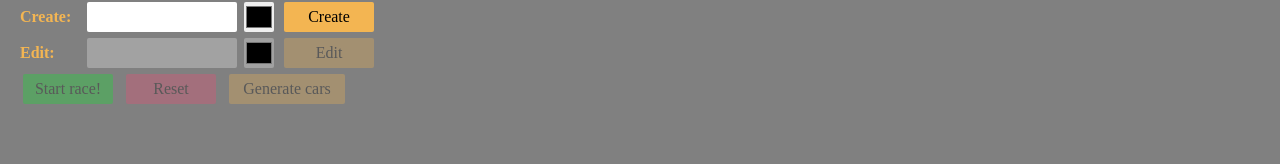
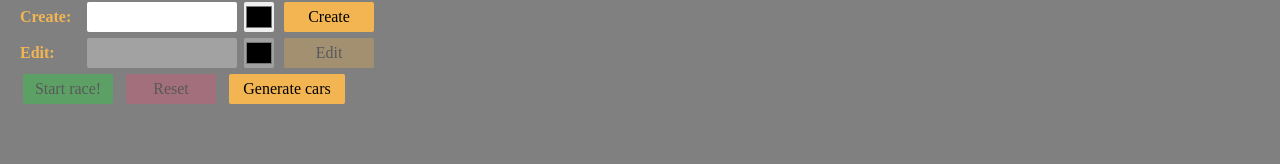
Before and after one commit to achiewe/async-race, a React (Create React App) app: page / in a window 1280 px wide. Shown: the part 127-291 px from the top of the page. Built offline with nearby package versions, Linux system fonts and the light colour scheme.

Commit message:
add functionality to manage race settings and dynamically generate cars

```diff
--- a/src/components/carSettings/raceSettings.tsx
+++ b/src/components/carSettings/raceSettings.tsx
@@ -1,6 +1,31 @@
+import brandsCollection from "../../services/brandsCollection";
+import { createCar } from "../../services/getDataApi";
+import getRandomInt from "../../services/getRandomInt";
+import modelCollection from "../../services/modelCollection";
+import { TCar } from "../../types/TCarsData";
+import PropsRaceSettings from "../../types/propsRaceSettings";
 import Button from "../buttons/button";
 
-function RaceSettings() {
+function RaceSettings({ carsControlData, dataStatus }: PropsRaceSettings) {
+  const randomName = (): string => {
+    const randomNum = getRandomInt(0, brandsCollection.length);
+    return `${brandsCollection[randomNum]} ${modelCollection[randomNum]}`;
+  };
+
+  const randomColor = (): string => {
+    return `#${(0x1000000 + Math.random() * 0xffffff)
+      .toString(16)
+      .slice(1, 7)}`;
+  };
+
+  const generateCars = async () => {
+    const newCarsSet: Promise<TCar>[] = Array.from(Array(100)).map(() =>
+      createCar(randomName(), randomColor())
+    );
+    await Promise.all(newCarsSet);
+    dataStatus.setDataChanged(true);
+  };
+
   return (
     <>
       <div className="settings-container">
@@ -24,10 +49,8 @@ function RaceSettings() {
           <Button
             className="button btn-generate"
             text="Generate cars"
-            disabled
-            handleClick={() => {
-              console.log("click");
-            }}
+            disabled={false}
+            handleClick={generateCars}
           />
         </div>
       </div>
--- a/src/components/pages/garage-page/garage.tsx
+++ b/src/components/pages/garage-page/garage.tsx
@@ -1,9 +1,10 @@
-import { useState } from "react";
+import { useReducer, useState } from "react";
 import { TAppState } from "../../../types/TAppState";
 import CreateCarItem from "../../carSettings/createCar";
 import EditCarItem from "../../carSettings/updateCar";
 import { TCars } from "../../../types/TCarsData";
 import RaceSettings from "../../carSettings/raceSettings";
+import { TCarControls } from "../../../types/TControls";
 
 interface Props {
   appState: TAppState;
@@ -12,6 +13,20 @@ function Garage({ appState }: Props): JSX.Element {
   const pageLimit = 7;
   const [carsOnPage, setCarsOnPage] = useState<TCars>([]);
   const [dataChanged, setDataChanged] = useState(false);
+  const manageCars = (
+    state: TCarControls[],
+    action: { type: string; car: TCarControls }
+  ) => {
+    if (action.type === "add") return [...state, action.car];
+
+    if (action.type === "delete") {
+      const newCollection = state.filter((item) => item !== action.car);
+      return [...newCollection];
+    }
+    return [...state];
+  };
+
+  const [carsControl, carsControlDispatch] = useReducer(manageCars, []);
   return (
     <main>
       <div>
@@ -21,7 +36,10 @@ function Garage({ appState }: Props): JSX.Element {
         />
         <EditCarItem appState={appState} />
         <div className="settings-btns">
-          <RaceSettings />
+          <RaceSettings
+            carsControlData={{ carsControl, carsControlDispatch }}
+            dataStatus={{ dataChanged, setDataChanged }}
+          />
         </div>
       </div>
     </main>
--- /dev/null
+++ b/src/services/brandsCollection.ts
@@ -0,0 +1,60 @@
+const brandsCollection = [
+  "Acura",
+  "Alfa Romeo",
+  "Aston Martin",
+  "Audi",
+  "Audi",
+  "Bentley",
+  "BMW",
+  "BMW",
+  "Chevrolet",
+  "Chevrolet",
+  "Citroen",
+  "Citroen",
+  "Cupra",
+  "Dodge",
+  "Ferrari",
+  "Fiat",
+  "Fiat",
+  "Ford",
+  "Ford",
+  "Ford",
+  "Genesis",
+  "Honda",
+  "Hyundai",
+  "Infiniti",
+  "Jaguar",
+  "Jeep",
+  "Kia",
+  "Kia",
+  "Lexus",
+  "Lincoln",
+  "Maserati",
+  "Mazda",
+  "Mazda",
+  "Mercedes",
+  "Mercedes",
+  "Mitsubishi",
+  "Nissan",
+  "Opel",
+  "Opel",
+  "Peugeot",
+  "Peugeot",
+  "Porsche",
+  "Renault",
+  "Skoda",
+  "Subaru",
+  "Suzuki",
+  "Toyota",
+  "Toyota",
+  "Toyota",
+  "Volkswagen",
+  "Volkswagen",
+  "Volvo",
+  "Volvo",
+  "LADA",
+  "LADA",
+  "LADA",
+];
+
+export default brandsCollection;
--- /dev/null
+++ b/src/services/modelCollection.ts
@@ -0,0 +1,60 @@
+const modelCollection = [
+  "RLX",
+  "Mito",
+  "DBX",
+  "A6 Quattro",
+  "Q3 Sport",
+  "Continental",
+  "5 Sport Gran",
+  "7 xDrive",
+  "Camaro",
+  "Impala",
+  "C5",
+  "C4 Grand",
+  "Formentor",
+  "Challenger",
+  "Portofino",
+  "Lounge Mini",
+  "Panda Cross",
+  "C-Max",
+  "Explorer",
+  "Mustang",
+  "GV80",
+  "Civic DX",
+  "Elantra",
+  "QX80",
+  "F-Pace",
+  "Grand Cherokee",
+  "Sportage",
+  "Stinger",
+  "GS 350",
+  "Navigator",
+  "Levante",
+  "CX-5",
+  "6 Dynamique",
+  "C300 AMG",
+  "Citan",
+  "Lancer",
+  "Touring",
+  "Astra Sport",
+  "Vivaro",
+  "508 Allure",
+  "Boxer PRO",
+  "911 Carrera",
+  "Grand Scenic",
+  "Octavia RS",
+  "BRZ Sport",
+  "SX4 S-Cross",
+  "Camry",
+  "Corolla",
+  "Sequoia",
+  "Crafter",
+  "Polo",
+  "S60",
+  "XC90",
+  "Vesta SW",
+  "XRAY",
+  "Granta",
+];
+
+export default modelCollection;
--- /dev/null
+++ b/src/types/TControls.ts
@@ -0,0 +1,29 @@
+interface TCarData {
+  idData: {
+    id: number;
+    setId: React.Dispatch<React.SetStateAction<number>>;
+  };
+  nameData: {
+    name: string;
+    setName: React.Dispatch<React.SetStateAction<string>>;
+  };
+  colorData: {
+    color: string;
+    setColor: React.Dispatch<React.SetStateAction<string>>;
+  };
+}
+
+export type TCarResp = Promise<
+  | Error
+  | {
+      id: number;
+      name: string;
+      time: number;
+    }
+>;
+
+export type TCarControls = {
+  carDataStatus: TCarData;
+  carStart: () => TCarResp;
+  carStop: () => Promise<void>;
+};
--- /dev/null
+++ b/src/types/propsRaceSettings.ts
@@ -0,0 +1,17 @@
+import { TCarControls } from "./TControls";
+
+interface PropsRaceSettings {
+  carsControlData: {
+    carsControl: TCarControls[];
+    carsControlDispatch: React.Dispatch<{
+      type: string;
+      car: TCarControls;
+    }>;
+  };
+  dataStatus: {
+    dataChanged: boolean;
+    setDataChanged: React.Dispatch<React.SetStateAction<boolean>>;
+  };
+}
+
+export default PropsRaceSettings;
```
